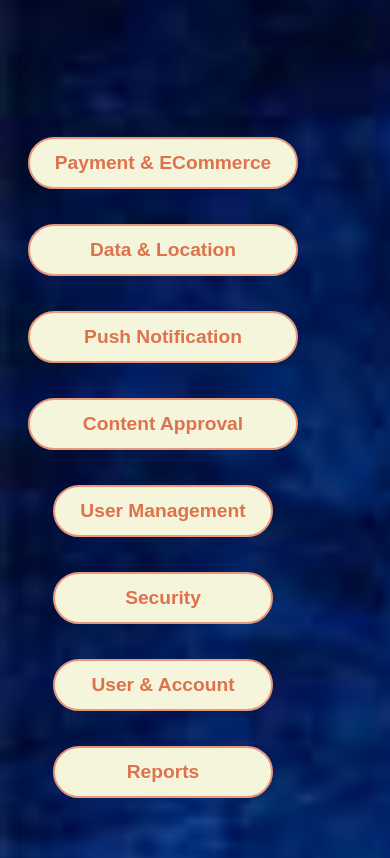
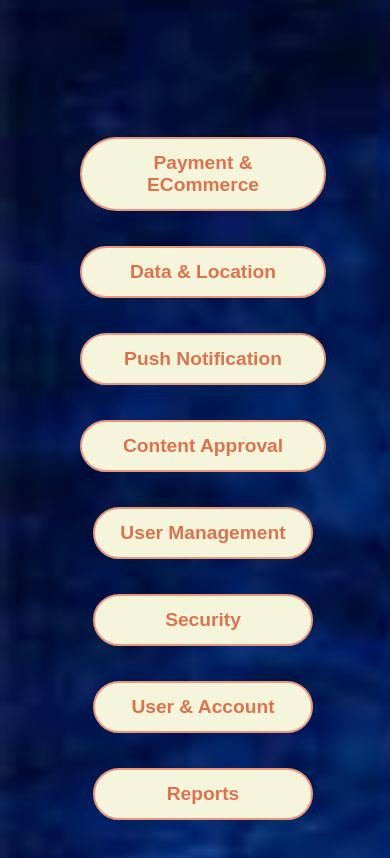
Before and after one commit to Mayank-singh-01/OCTANET_APRIL, a plain HTML site: page landing-page/index.html in a window 390 px wide. Shown: the part 1380-2238 px from the top of the page. Drawn offline with nearby package versions, Linux system fonts and the light colour scheme; no server answers.

Commit message:
done with the responsiveness

```diff
--- a/landing-page/index.css
+++ b/landing-page/index.css
@@ -106,6 +106,18 @@ body {
    justify-content: space-evenly;
    padding-top: 30px;
 }
+@media screen and (max-width: 767px) {
+   .features-1st,
+   .features-3rd {
+      margin-left: 80px;
+      text-align: center;
+   }
+}
+@media screen and (max-width: 767px) {
+   #team {
+      margin-left: 65px;
+   }
+}
 #Features p{
    text-transform: capitalize;
    text-align: center;
```
